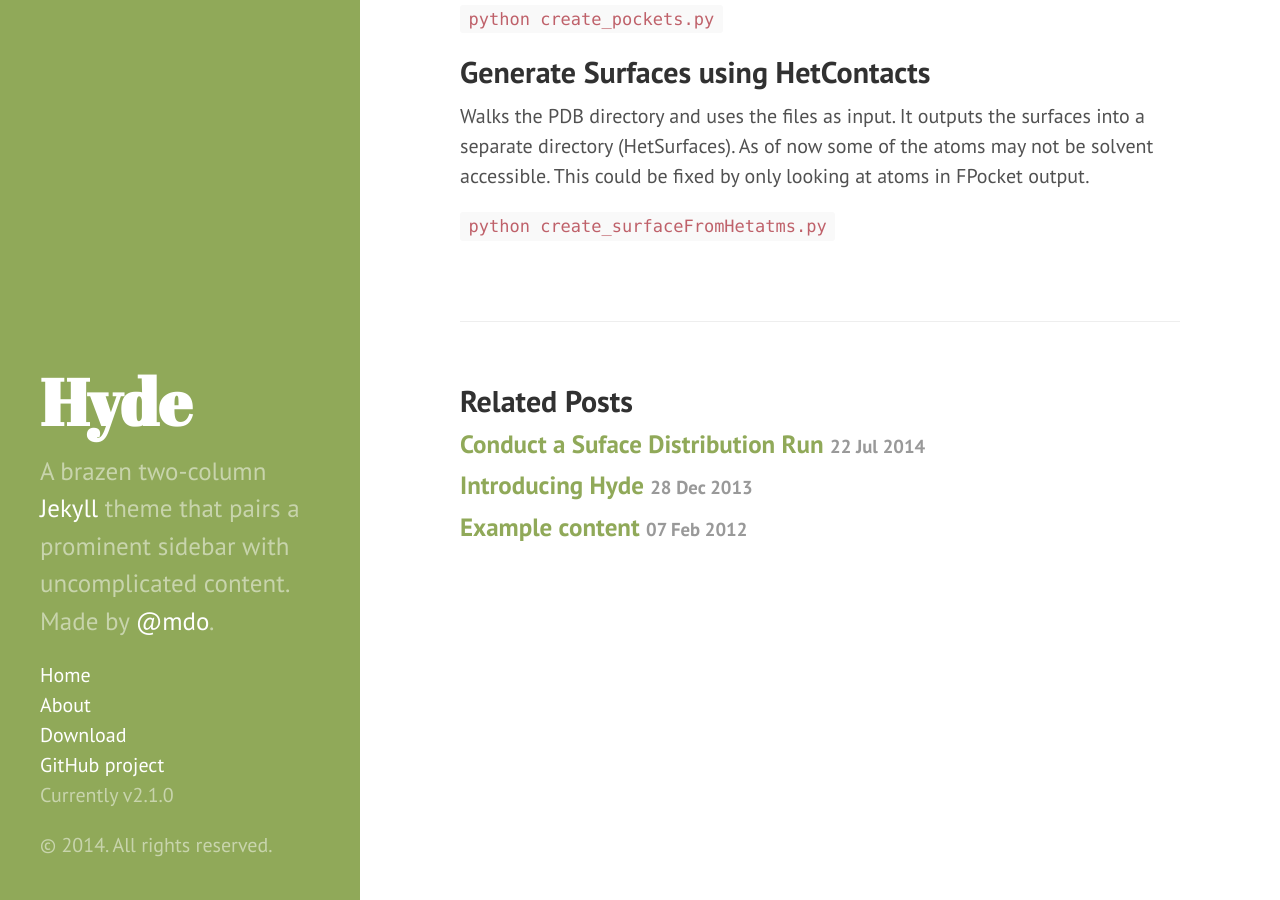
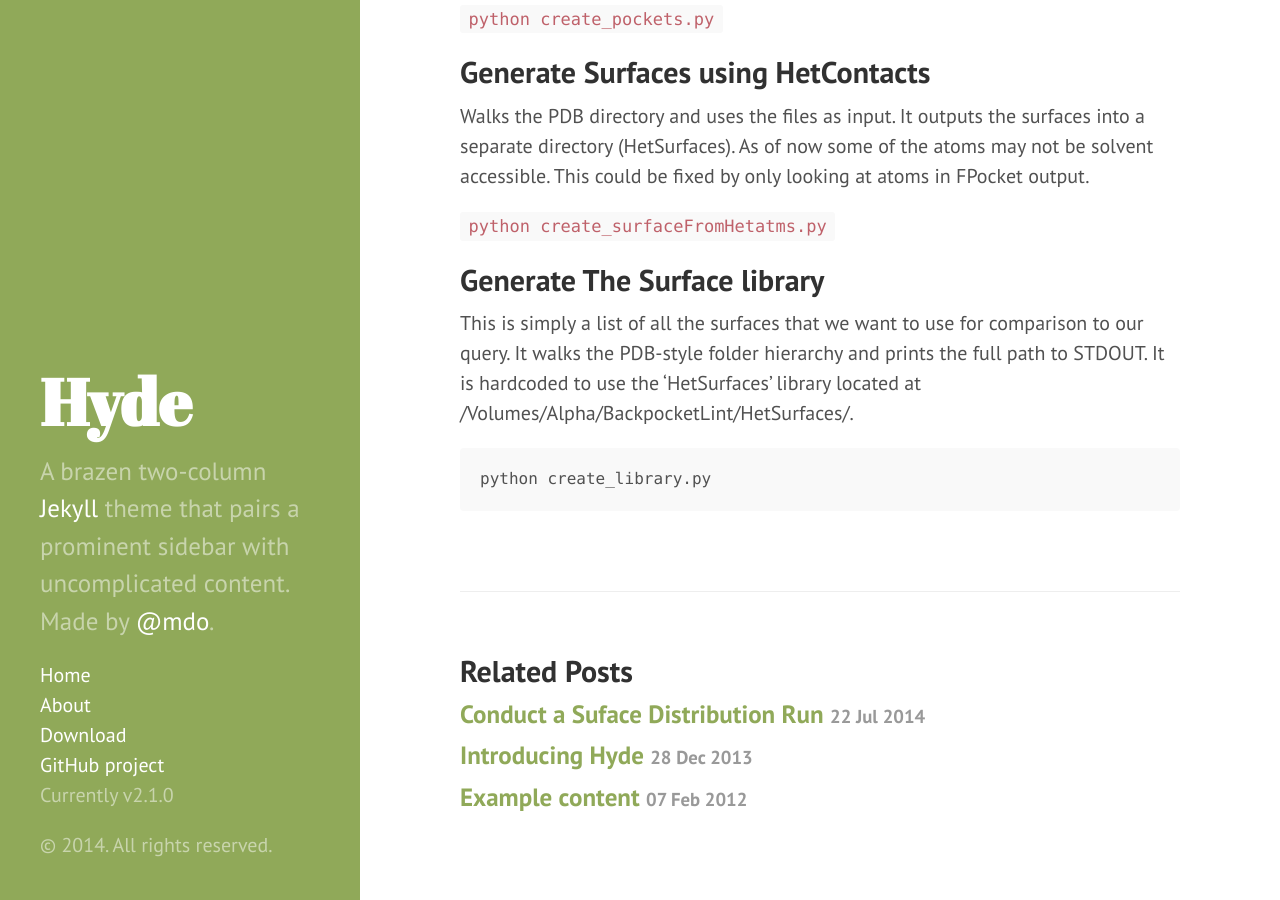
Before and after one commit to tabinks/frankenzyme.com, a Jekyll site: the page built from _posts/2014-07-23-update-surface-library.md, in a window 1280 px wide and 900 px high, scrolled down 559 px. Built offline with Jekyll 4.4.1, drawn with Linux system fonts in a browser that asks for light colours; Markdown is read by kramdown in place of the engine named in the settings.

Commit message:
Update 2014-07-23-update-surface-library.md

```diff
--- a/_posts/2014-07-23-update-surface-library.md
+++ b/_posts/2014-07-23-update-surface-library.md
@@ -23,3 +23,10 @@ a separate directory (HetSurfaces).  As of now some of the atoms may not be solv
 accessible.  This could be fixed by only looking at atoms in FPocket output.
 
 `python create_surfaceFromHetatms.py`
+
+## Generate The Surface library
+This is simply a list of all the surfaces that we want to use for comparison to
+our query.  It walks the PDB-style folder hierarchy and prints the full path to
+STDOUT.  It is hardcoded to use the 'HetSurfaces' library located at /Volumes/Alpha/BackpocketLint/HetSurfaces/.
+
+    python create_library.py
```
